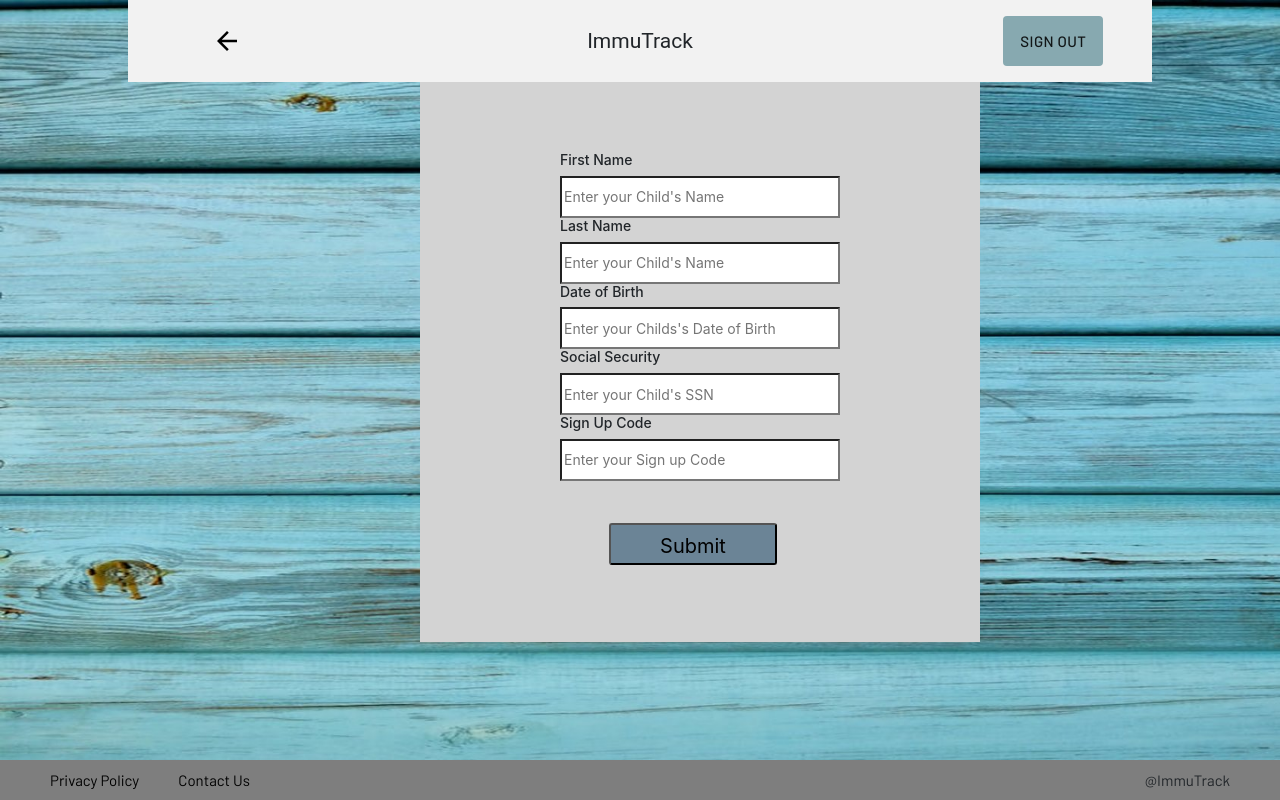
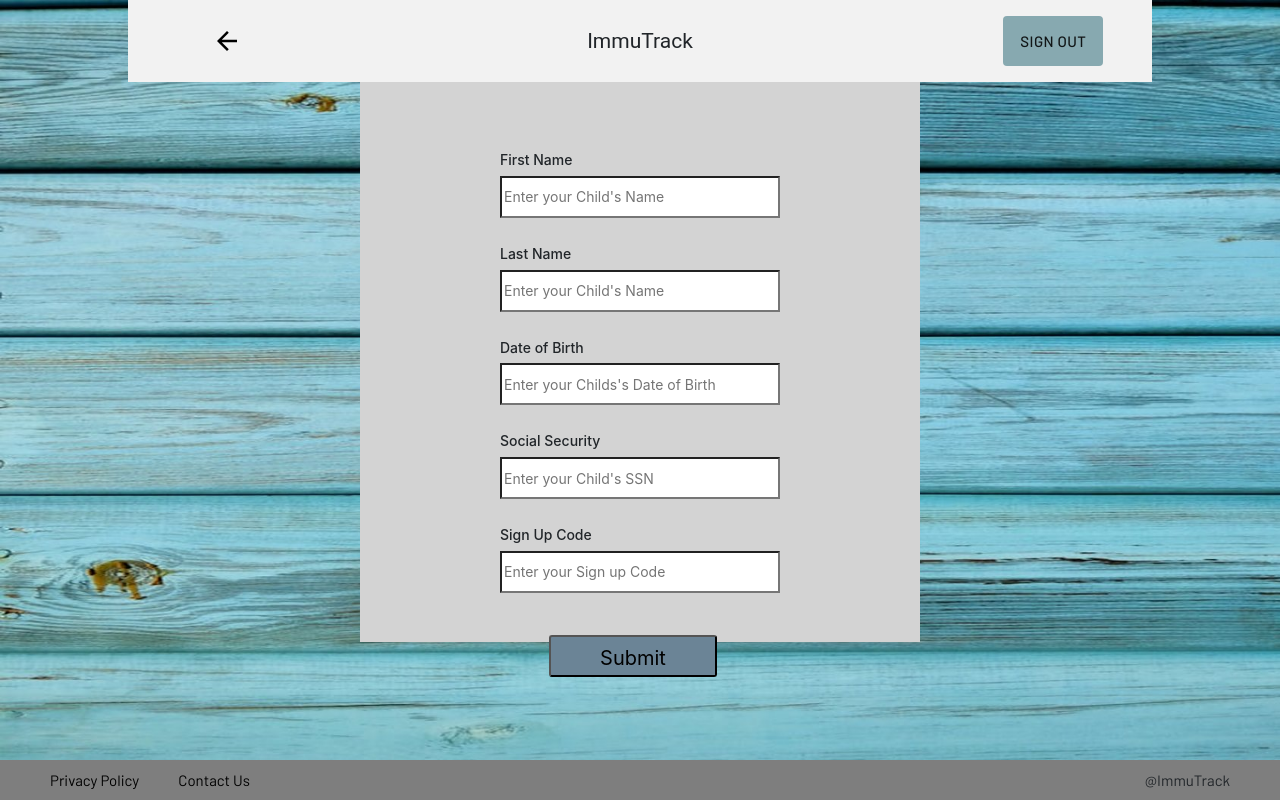
Before and after one commit to aaronw4/Immunization-Front-End, a React (Create React App) app: page /add-child in a window 1280 px wide. Built offline with nearby package versions, Linux system fonts and the light colour scheme; sample sign-in values are in the browser's storage.

Commit message:
Fixed centering and add classes to div's

```diff
--- a/src/components/patient/AddChild.js
+++ b/src/components/patient/AddChild.js
@@ -16,8 +16,8 @@ const Background = styled.div`
   background-color: lightgrey;
   height: 40rem;
   width: 40rem;
-  margin-left: 30rem;
-  margin-right: 15rem;
+  margin-left: auto;
+  margin-right: auto;
   padding: 5rem;
 `;
 const SubmitButton = styled.button`
@@ -43,7 +43,7 @@ function AddChild(props) {
   return (
     <Background>
       <Form>
-        <div>
+        <div className='addChildField'>
           <h6> First Name </h6>
 
           <Field
@@ -54,7 +54,7 @@ function AddChild(props) {
             placeholder="Enter your Child's Name"
           />
         </div>
-        <div>
+        <div className='addChildField'>
           <h6> Last Name </h6>
 
           <Field
@@ -65,7 +65,7 @@ function AddChild(props) {
             placeholder="Enter your Child's Name"
           />
         </div>
-        <div>
+        <div className='addChildField'>
           <h6> Date of Birth</h6>
           <Field
             id="dateOfBirth"
@@ -75,7 +75,7 @@ function AddChild(props) {
             placeholder="Enter your Childs's Date of Birth"
           />
         </div>
-        <div>
+        <div className='addChildField'>
           <h6>Social Security</h6>
           <Field
             id="socialSecurityNumber"
```
